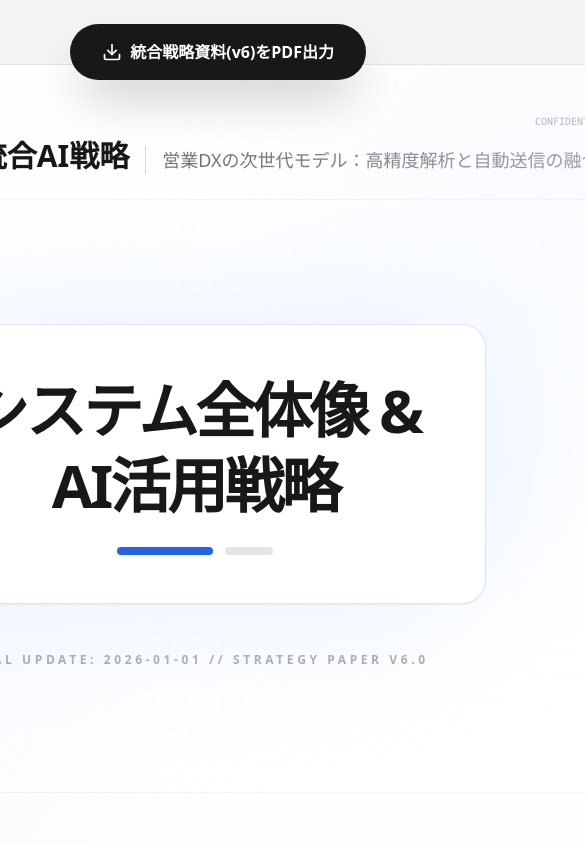
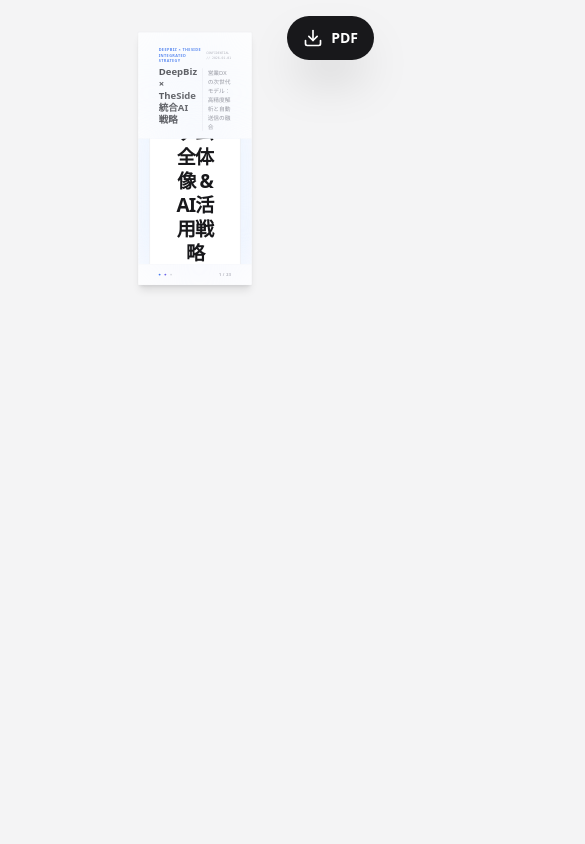
Before and after one commit to shintarospec/shintaro-slide, a React (Vite) app: page / in a window 390 px wide. Shown: the top 844 px of the page, 585 px wide, since content can reach past the window. Built offline with nearby package versions, Linux system fonts and the light colour scheme.

Commit message:
feat: Add responsive design for mobile devices
- Implement auto-scaling for slides on mobile screens
- Optimize PDF button layout for small screens
- Adjust margins for better mobile viewing experience

```diff
--- a/App.tsx
+++ b/App.tsx
@@ -55,12 +55,12 @@ const App: React.FC = () => {
   };
 
   return (
-    <div className="min-h-screen bg-zinc-100 py-12 flex flex-col items-center text-zinc-900 font-sans">
-      <div className="fixed top-6 right-6 z-50 flex flex-col items-end gap-2 no-print">
+    <div className="min-h-screen bg-zinc-100 py-4 md:py-12 flex flex-col items-center text-zinc-900 font-sans">
+      <div className="fixed top-4 right-4 md:top-6 md:right-6 z-50 flex flex-col items-end gap-2 no-print">
         <button
           onClick={downloadPDF}
           disabled={isGenerating}
-          className={`flex items-center gap-2 px-8 py-4 rounded-full font-bold shadow-2xl transition-all ${
+          className={`flex items-center gap-2 px-4 py-3 md:px-8 md:py-4 rounded-full text-sm md:text-base font-bold shadow-2xl transition-all ${
             isGenerating
               ? 'bg-zinc-300 text-zinc-500 cursor-not-allowed'
               : 'bg-zinc-900 text-white hover:bg-zinc-800 active:scale-95'
@@ -71,11 +71,12 @@ const App: React.FC = () => {
           ) : (
             <Download size={20} />
           )}
-          {isGenerating ? 'PDF生成中...' : '統合戦略資料(v6)をPDF出力'}
+          <span className="hidden sm:inline">{isGenerating ? 'PDF生成中...' : '統合戦略資料(v6)をPDF出力'}</span>
+          <span className="sm:hidden">{isGenerating ? '生成中...' : 'PDF'}</span>
         </button>
       </div>
 
-      <div className="flex flex-col gap-12">
+      <div className="flex flex-col gap-4 md:gap-12 w-full">
 
         {/* SLIDE 1: MAIN TITLE */}
         <Slide id={1} title="DeepBiz × TheSide 統合AI戦略" subtitle="営業DXの次世代モデル：高精度解析と自動送信の融合" pageNumber={1} totalPageCount={totalSlides}>
--- a/components/Slide.tsx
+++ b/components/Slide.tsx
@@ -1,5 +1,5 @@
 
-import React from 'react';
+import React, { useEffect, useRef, useState } from 'react';
 import { SlideProps } from '../types';
 
 const Slide: React.FC<SlideProps> = ({
@@ -10,11 +10,42 @@ const Slide: React.FC<SlideProps> = ({
   pageNumber,
   totalPageCount
 }) => {
+  const containerRef = useRef<HTMLDivElement>(null);
+  const [scale, setScale] = useState(1);
+
+  useEffect(() => {
+    const updateScale = () => {
+      if (!containerRef.current) return;
+
+      const slideWidth = 1123; // A4 landscape width in px
+      const viewportWidth = window.innerWidth;
+      const margin = 32; // 16px margin on each side
+
+      if (viewportWidth < slideWidth + margin) {
+        const newScale = (viewportWidth - margin) / slideWidth;
+        setScale(newScale);
+      } else {
+        setScale(1);
+      }
+    };
+
+    updateScale();
+    window.addEventListener('resize', updateScale);
+    return () => window.removeEventListener('resize', updateScale);
+  }, []);
+
   return (
-    <div
-      id={`slide-${id}`}
-      className="a4-landscape bg-white text-zinc-900 flex flex-col shadow-xl border border-zinc-200 m-4 rounded-sm relative slide-container"
-    >
+    <div className="flex justify-center items-center" style={{ padding: '16px' }}>
+      <div
+        ref={containerRef}
+        id={`slide-${id}`}
+        className="a4-landscape bg-white text-zinc-900 flex flex-col shadow-xl border border-zinc-200 rounded-sm relative slide-container"
+        style={{
+          transform: `scale(${scale})`,
+          transformOrigin: 'top center',
+          marginBottom: scale < 1 ? `${(1 - scale) * 794}px` : '0'
+        }}
+      >
       {/* Background decoration */}
       <div className="absolute top-0 right-0 w-96 h-96 bg-blue-50/50 blur-[120px] rounded-full pointer-events-none" />
       <div className="absolute bottom-0 left-0 w-96 h-96 bg-indigo-50/50 blur-[120px] rounded-full pointer-events-none" />
@@ -57,6 +88,7 @@ const Slide: React.FC<SlideProps> = ({
           {pageNumber} / {totalPageCount}
         </div>
       </div>
+      </div>
     </div>
   );
 };
--- a/index.html
+++ b/index.html
@@ -30,18 +30,6 @@
             }
         }
     </style>
-<script type="importmap">
-{
-  "imports": {
-    "lucide-react": "https://esm.sh/lucide-react@^0.562.0",
-    "react-dom/": "https://esm.sh/react-dom@^19.2.3/",
-    "react/": "https://esm.sh/react@^19.2.3/",
-    "react": "https://esm.sh/react@^19.2.3",
-    "jspdf": "https://esm.sh/jspdf@^3.0.4",
-    "html2canvas": "https://esm.sh/html2canvas@^1.4.1"
-  }
-}
-</script>
 </head>
 <body>
     <div id="root"></div>
```
Also changed, not shown: 1 other file (tests, documents, lock files or other folders).
